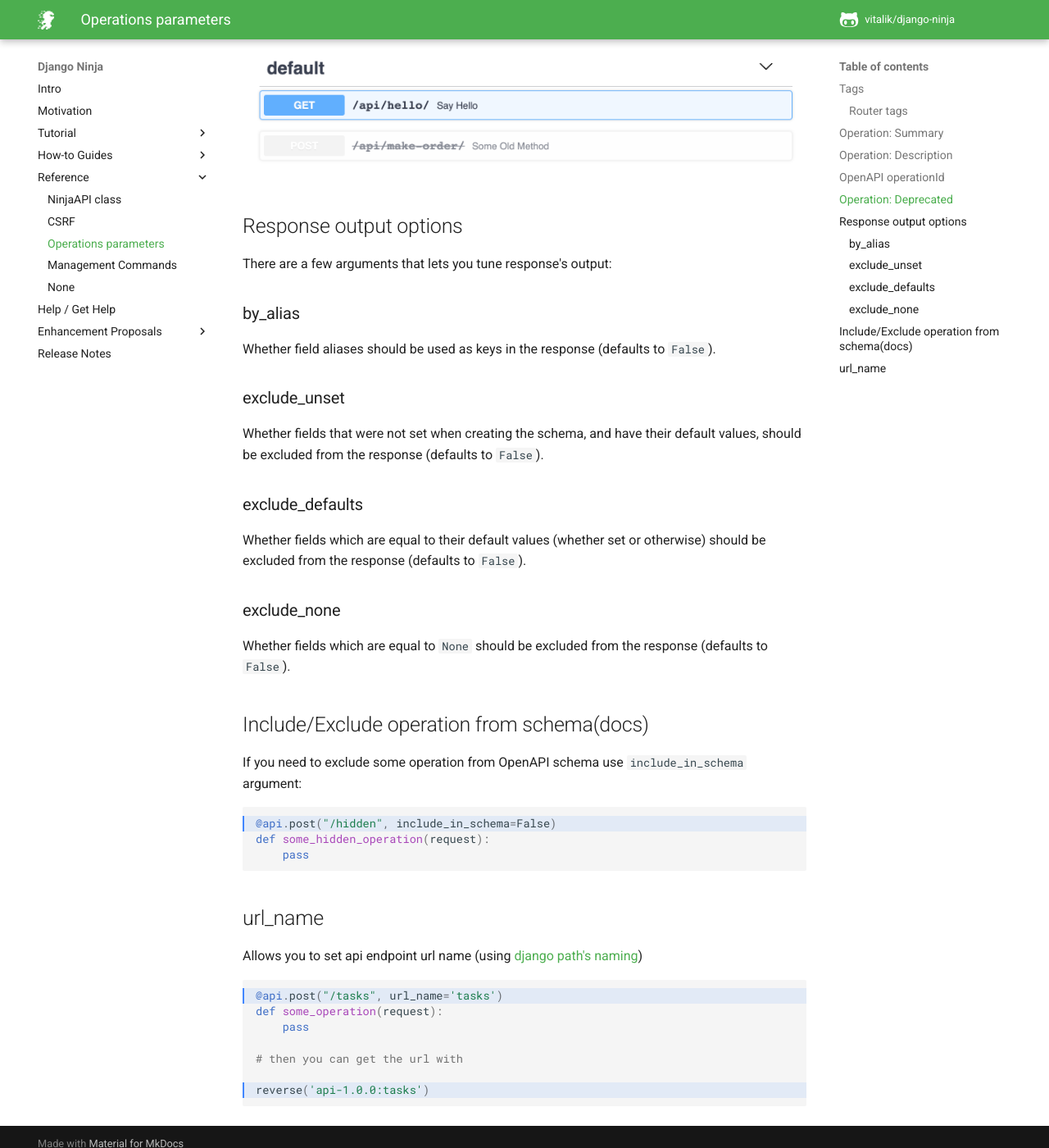
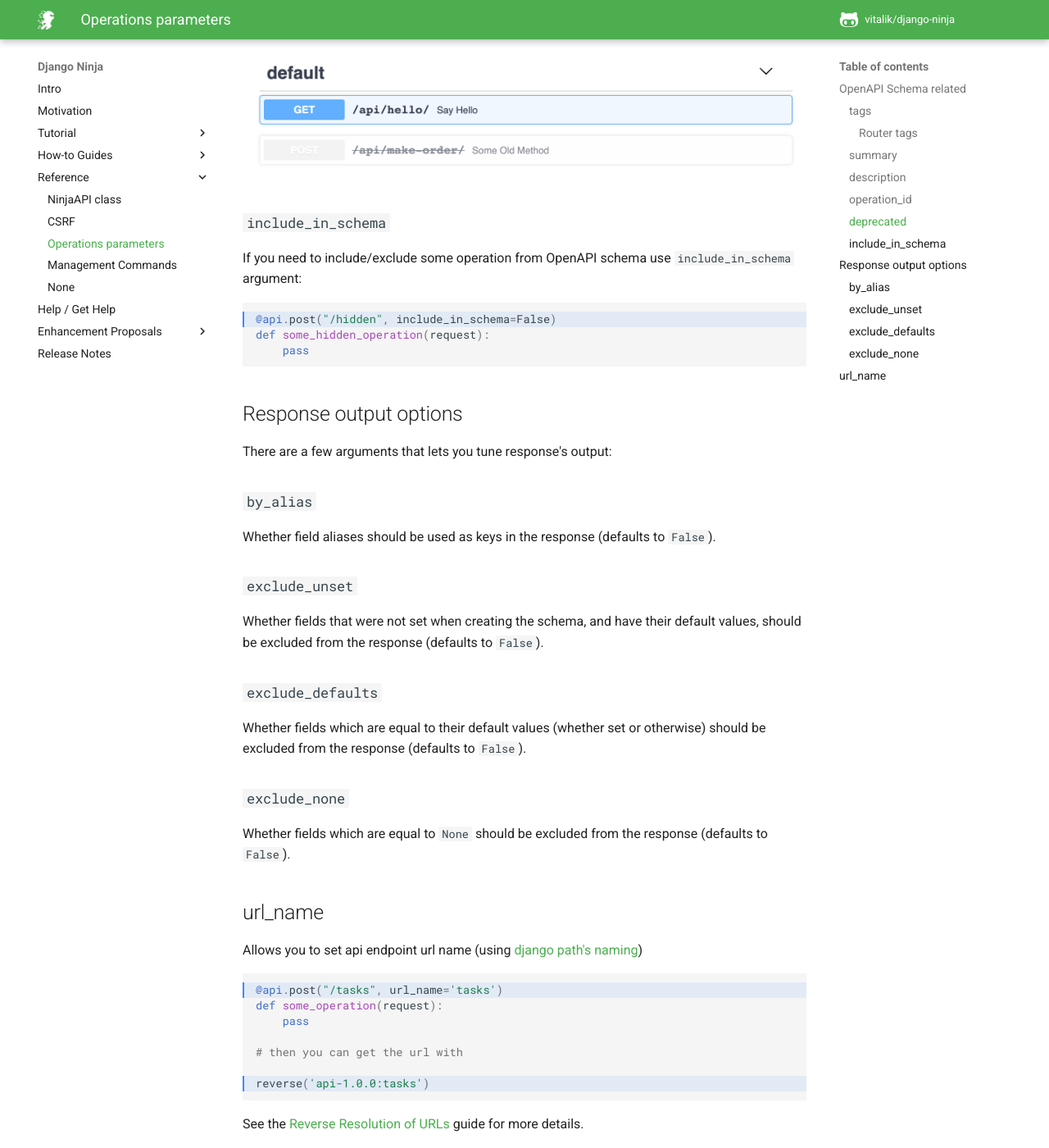
Before and after one commit to rainbow1016/django-master, an MkDocs documentation site: the page built from docs/docs/reference/operations-parameters.md, in a window 1280 px wide and 1400 px high, scrolled down 3567 px. Shown: the whole window at 82% size. Built offline with MkDocs 1.6.1 and Material for MkDocs 9.7.7, drawn with Linux system fonts in a browser that asks for light colours; comment, search, counter and statistics services are not loaded; some of the changed text lies outside the part shown.

Commit message:
Tidy operations parameters reference

````diff
--- a/docs/docs/reference/operations-parameters.md
+++ b/docs/docs/reference/operations-parameters.md
@@ -1,6 +1,10 @@
 # Operations parameters
 
-## Tags
+## OpenAPI Schema related
+
+The following parameters interact with the how the OpenAPI schema (and docs) are generated.
+
+### `tags`
 
 You can group your API operations using the `tags` argument (`list[str]`).
 ```Python hl_lines="6"
@@ -12,14 +16,13 @@ def hello(request, name: str):
 @api.post("/orders/", tags=["orders"])
 def create_order(request, order: Order):
     return {"success": True}
-
 ```
 
 Tagged operations may be handled differently by various tools and libraries. For example, the Swagger UI uses tags to group the displayed operations.
 
 ![Summary`](../img/operation_tags.png)
 
-### Router tags
+#### Router tags
 
 You can use `tags` argument to apply tags to all operations declared by router:
 
@@ -32,9 +35,9 @@ router = Router(tags=["events"])
 ```
 
 
-## Operation: Summary
+### `summary`
 
-Summary is a human-readable name for your operation.
+A human-readable name for your operation.
 
 By default, it's generated by capitalizing your operation function name:
 
@@ -56,9 +59,9 @@ def hello(request, name: str):
 
 ![Summary`](../img/operation_summary.png)
 
-## Operation: Description
+### `description`
 
-If you need to provide more information about your operation, use either the `description` argument or normal Python docstrings:
+To provide more information about your operation, use either the `description` argument or normal Python docstrings:
 
 
 ```Python hl_lines="1"
@@ -87,7 +90,7 @@ def create_order(request, order: Order):
 ![Summary`](../img/operation_description_docstring.png)
 
 
-## OpenAPI operationId
+### `operation_id`
 
 The OpenAPI `operationId` is an optional unique string used to identify an operation. If provided, these IDs must be unique among all operations described in your API.
 
@@ -121,11 +124,9 @@ api = MySuperApi()
 ...
 ```
 
+### `deprecated`
 
-
-## Operation: Deprecated
-
-If you need to mark an operation as deprecated without removing it, use the `deprecated` argument:
+Mark an operation as deprecated without removing it by using the `deprecated` argument:
 
 ```Python hl_lines="1"
 @api.post("/make-order/", deprecated=True)
@@ -137,34 +138,36 @@ It will be marked as deprecated in the JSON Schema and also in the interactive O
 
 ![Deprecated](../img/deprecated.png)
 
-## Response output options
+### `include_in_schema`
 
-There are a few arguments that lets you tune response's output:
+If you need to include/exclude some operation from OpenAPI schema use `include_in_schema` argument:
 
-### by_alias
-
-Whether field aliases should be used as keys in the response (defaults to `False`).
-
-### exclude_unset
-
-Whether fields that were not set when creating the schema, and have their default values, should be excluded from the response (defaults to `False`).
-
-### exclude_defaults
-
-Whether fields which are equal to their default values (whether set or otherwise) should be excluded from the response (defaults to `False`).
-
-### exclude_none
-
-Whether fields which are equal to `None` should be excluded from the response (defaults to `False`).
-
-
-## Include/Exclude operation from schema(docs)
-If you need to exclude some operation from OpenAPI schema use `include_in_schema` argument:
 ```Python hl_lines="1"
 @api.post("/hidden", include_in_schema=False)
 def some_hidden_operation(request):
     pass
 ```
+
+
+## Response output options
+
+There are a few arguments that lets you tune response's output:
+
+### `by_alias`
+
+Whether field aliases should be used as keys in the response (defaults to `False`).
+
+### `exclude_unset`
+
+Whether fields that were not set when creating the schema, and have their default values, should be excluded from the response (defaults to `False`).
+
+### `exclude_defaults`
+
+Whether fields which are equal to their default values (whether set or otherwise) should be excluded from the response (defaults to `False`).
+
+### `exclude_none`
+
+Whether fields which are equal to `None` should be excluded from the response (defaults to `False`).
 
 
 ## url_name
@@ -178,3 +181,5 @@ def some_operation(request):
 
 reverse('api-1.0.0:tasks')
 ```
+
+See the [Reverse Resolution of URLs](../guides/urls.md) guide for more details.
````
